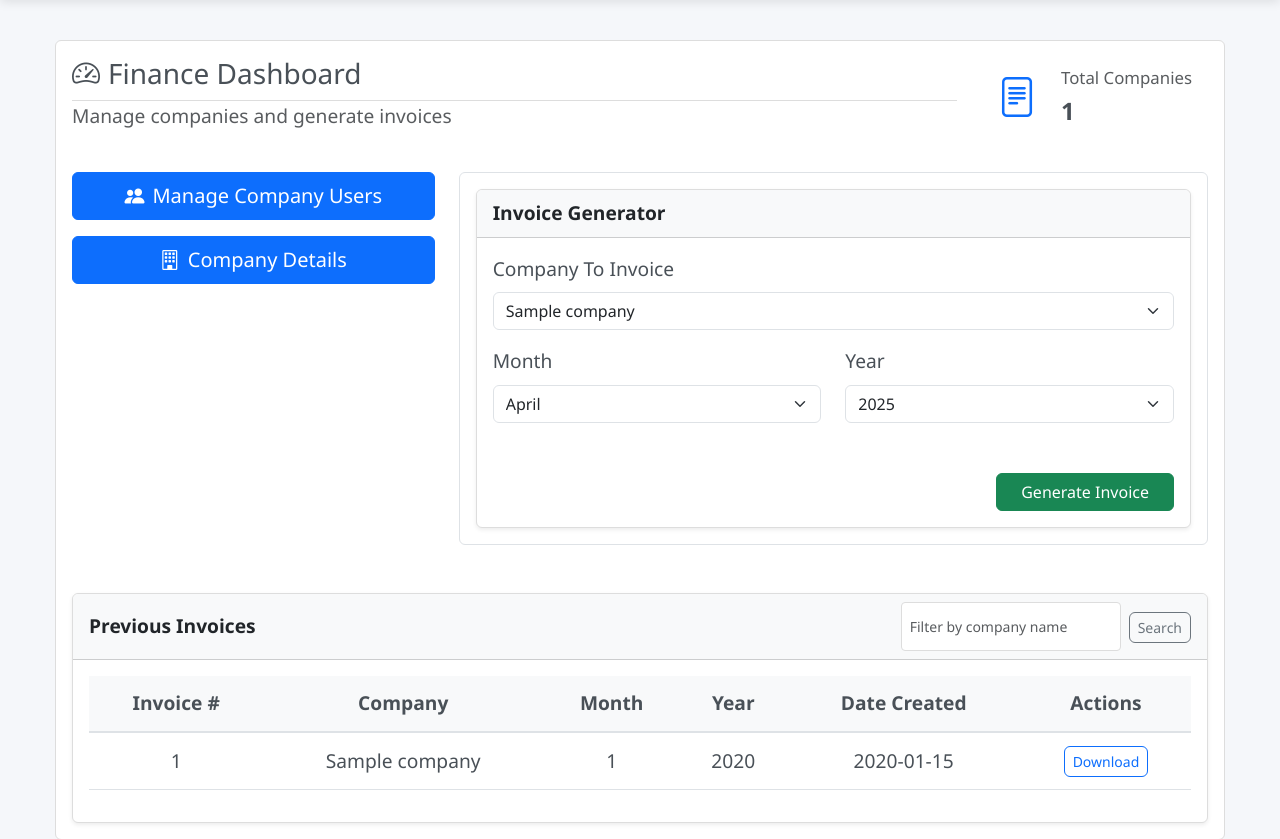
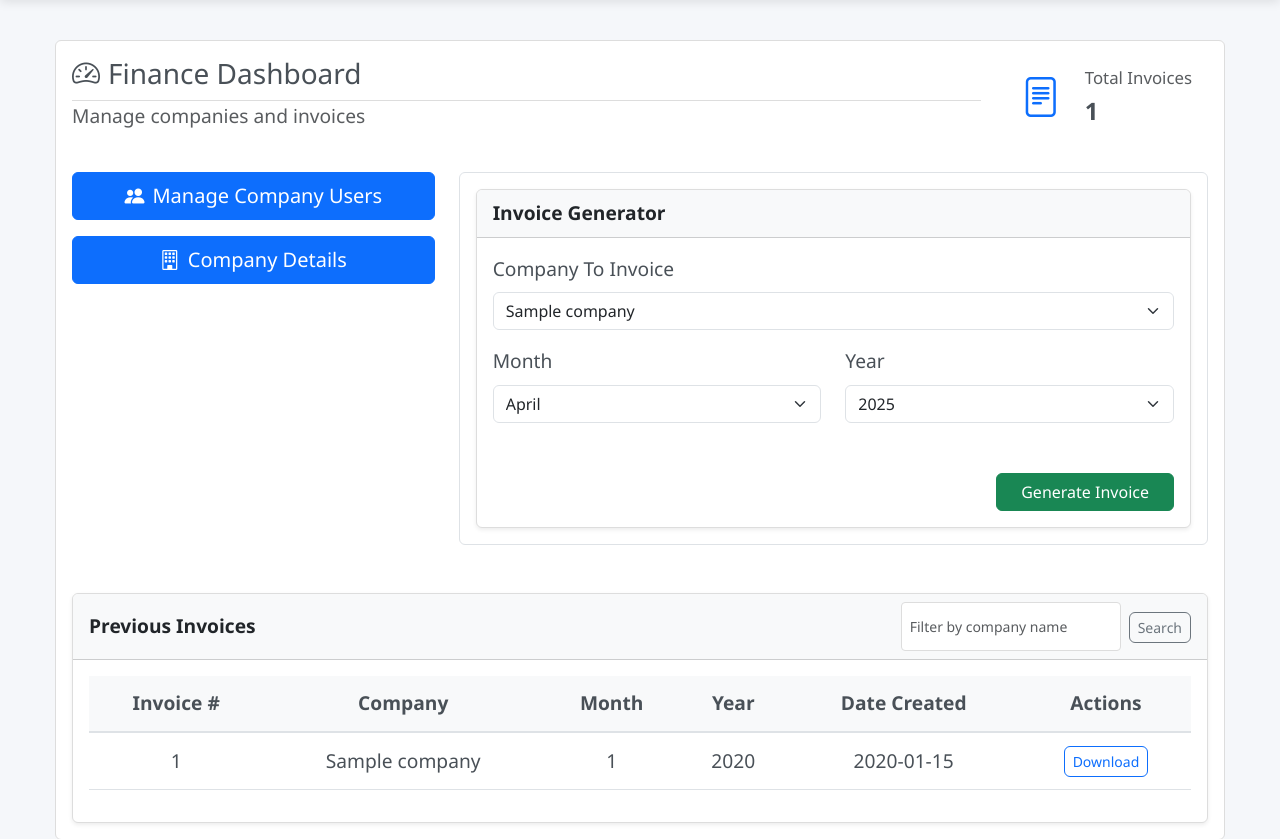
Before and after one commit to charclayt/headlights, a Django app: page /app/finance/ in a window 1280 px wide. Shown: the part 63-902 px from the top of the page. Run offline with Django 5.2, Linux system fonts and the light colour scheme; a user stored in the database is signed in; tables that the repository leaves empty hold one stand-in row (values such as "Sample post"); some libraries are stand-ins or nearby versions.

Commit message:
feat: protections for invoice generation and viewing

```diff
--- a/myapp/views/FinanceDashboardViews.py
+++ b/myapp/views/FinanceDashboardViews.py
@@ -63,14 +63,20 @@ class FinanceDashboardView(View):
     def get(self, request: HttpRequest) -> HttpResponse:
         user_profile = UserProfile.objects.get(auth_id=request.user.id)
 
-        num_companies = Company.objects.all().count()
-        invoices = FinanceReport.objects.all().order_by('-created_at')
+        invoices = None
+
+        if request.user.is_superuser:
+            invoices = FinanceReport.objects.all().order_by('-created_at')
+        elif user_profile.company_id != None:
+            invoices = FinanceReport.objects.filter(company_id=user_profile.company_id).order_by('-created_at')
+
         invoice_form = InvoiceForm()
 
         context = {
-            'num_companies': num_companies,
+            'num_invoices': invoices.count(),
             'invoice_form': invoice_form,
             'is_company_owner': user_profile.is_company_owner,
+            'is_admin': request.user.is_superuser,
             'invoices': invoices
         }
 
--- a/templates/finance.html
+++ b/templates/finance.html
@@ -11,7 +11,7 @@
     <h1 class="h3 mb-0 text-gray-800">
       <i class="bi bi-speedometer2 me-2"></i>Finance Dashboard
     </h1>
-    <p class="text-muted">Manage companies and generate invoices</p>
+    <p class="text-muted">Manage companies and invoices</p>
   </div>
   <div class="col-auto">
     <div class="card border-0 mb-0">
@@ -21,8 +21,8 @@
             <i class="bi bi-file-text display-6 text-primary"></i>
           </div>
           <div class="col">
-            <div class="small text-muted">Total Companies</div>
-            <div class="fs-4 fw-bold">{{ num_companies }}</div>
+            <div class="small text-muted">Total Invoices</div>
+            <div class="fs-4 fw-bold">{{ num_invoices }}</div>
           </div>
         </div>
       </div>
@@ -49,6 +49,7 @@
   </div>
 
   <!-- Invoice Generator Form -->
+   {% if is_admin %}
     <div class="col-md-8">
       <div class="p-3 rounded border">
         <div class="card shadow-sm">
@@ -92,6 +93,7 @@
         </div>
       </div>
     </div>
+  {% endif %}
 </div>
 
 <!-- Previous Invoices table -->
```
Lines whose indentation alone changed are shown as unchanged.
